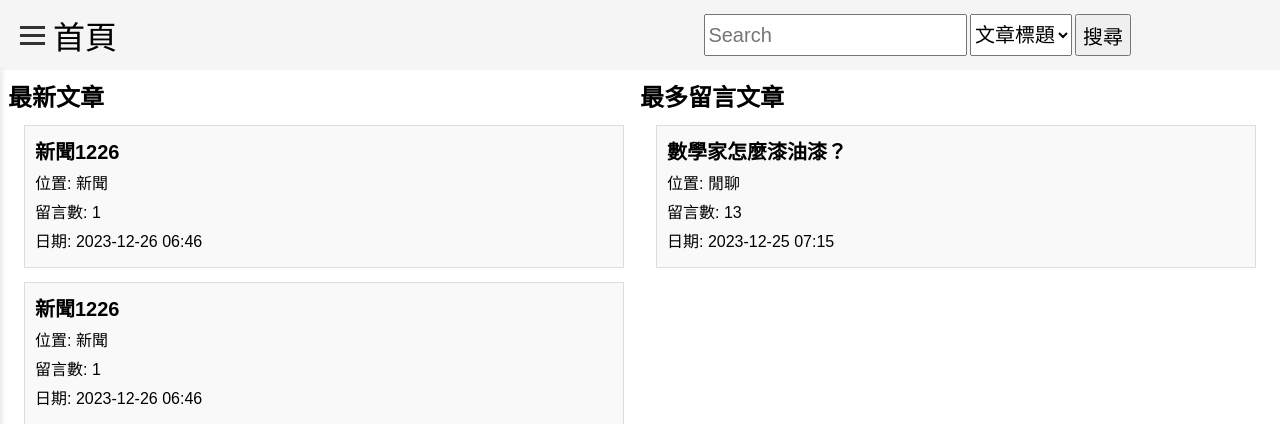
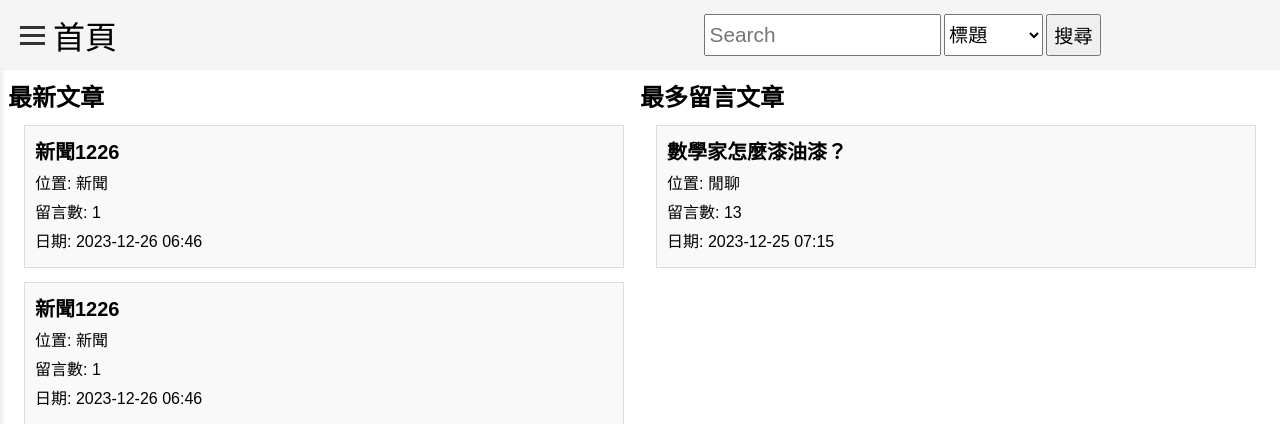
Before and after one commit to stanely317/little_project, a Flask app: page / in a window 1280 px wide. Shown: the top 424 px of the page. Run offline with Flask 3, Linux system fonts and the light colour scheme.

Commit message:
搜尋功能完成(但頁面還沒)

```diff
--- a/combine.py
+++ b/combine.py
@@ -103,6 +103,42 @@ def get_comments_from_article(id):
         })
     return data
 
+def search_for_sql(keywords, type):
+    conn = pyodbc.connect(connection_string)
+    cursor = conn.cursor()
+    query = ""
+    if type == '標題' or type == '內容':
+        query = f"SELECT * FROM 文章 WHERE {type} LIKE ?"
+    else:
+        query = f"SELECT * FROM 留言 WHERE {type} LIKE ?"
+
+    cursor.execute(query, ('%' + keywords + '%',))
+    # 獲取資料
+    rows = cursor.fetchall()
+    # 關閉連接
+    conn.close()
+    # 將資料回傳依照type給予對應欄位與key值
+    data = []
+    if type == '標題' or type == '內容':
+        for row in rows:
+            data.append({
+                'id' : row[0],
+                'title': row[1],
+                'content': row[2],
+                'date': row[3],
+                'category': row[4],
+                'comments': row[5],
+        })
+    else:
+        for row in rows:
+            data.append({
+                'comment_id' : row[0],
+                'article_id': row[1],
+                'article_comment': row[2],
+                'date': row[3]
+            })
+    return data
+
 @app.route('/data', methods=['GET', 'POST'])
 def data():
     if request.method == 'POST':
@@ -120,8 +156,15 @@ def data():
         data = get_data_from_sql()
         return jsonify(data)
 
-@app.route('/content', methods=['GET', 'POST'])
-def content():
+@app.route('/search/<string:keywords>/<string:type>', methods=['GET'])
+def search(keywords, type):
+    print(f"Keywords: {keywords}, Type: {type}", "before search DB")
+    result = search_for_sql(keywords, type)
+    print(result, "after searching and get data")
+    return jsonify(result)
+
+@app.route('/content/<int:article_id>', methods=['GET', 'POST'])
+def content(article_id):
     if request.method == 'POST':
     # 這是處理新增資料的邏輯
         data = request.get_json()
@@ -134,7 +177,7 @@ def content():
             return jsonify({'status': 'error', 'message': str(e)}), 500
     else:
         # 從請求路由接收文章ID
-        article_id = request.args.get('id')
+        # article_id = request.args.get('id')
         # 這是處理查詢資料的邏輯
         article = get_content_from_article(article_id)
         comment = get_comments_from_article(article_id)
@@ -154,8 +197,9 @@ def index():
 def chatpage():
     return render_template('chat.html')
 
-@app.route('/article')
-def article_page():
+@app.route('/article/<int:article_id>')
+def article_page(article_id):
+    print(article_id)
     return render_template('single_article.html');
 
 if __name__ == '__main__':
--- a/static/chat_sql.js
+++ b/static/chat_sql.js
@@ -4,9 +4,6 @@ fetch("/data")
   .then((data) => {
     const articleBlock = document.querySelector(".article_block");
     // 新增文章列表上方標題
-    let head = document.createElement("h2");
-    head.textContent = `> 文章列表`;
-    articleBlock.appendChild(head);
 
     data.forEach((row) => {
       // Create article div
@@ -16,7 +13,7 @@ fetch("/data")
       // 標題
       const h3 = document.createElement("h3");
       const link = document.createElement("a");
-      link.href = `/article?id=${row.id}`;
+      link.href = `/article/${row.id}`;
       link.textContent = row.title;
       h3.appendChild(link);
       articleDiv.appendChild(h3);
--- /dev/null
+++ b/static/search_sql.js
@@ -0,0 +1,17 @@
+document
+  .getElementById("search-form")
+  .addEventListener("submit", function (event) {
+    event.preventDefault();
+    const formData = new FormData(this);
+    const data = {};
+    formData.forEach((value, key) => (data[key] = value));
+    let search_string = `/search/${encodeURIComponent(data.keywords)}/${encodeURIComponent(data.type)}`
+    console.log(decodeURIComponent(search_string));
+    fetch(search_string)
+      .then((response) => response.json())
+      .then((data) => {
+        data.forEach((row) => {
+            console.log(row);
+        });
+      });
+  });
--- a/static/style.css
+++ b/static/style.css
@@ -142,18 +142,23 @@ a {
   /* 置右對齊 */
 }
 
-.search-bar input[type="text"] {
-  width: 45%;
-  /* padding: 5px; */
+.search-form {
+  display: flex;
+  width: 100%;
+}
+
+.search-bar > form input[type="text"] {
+  width: 40%;
+  padding: 0.2rem;
   /* margin: 0.15rem; */
-  font-size: 1.25rem;
+  font-size: 1.3rem;
   margin: 0.1rem;
 }
 
-.search-bar select,
-.search-bar button {
+.search-bar > form select,
+.search-bar > form input {
   /* padding: 5px; */
   /* margin: 0.15rem; */
-  font-size: 1.25rem;
+  font-size: 1.2rem;
   margin: 0.1rem;
 }
--- a/templates/home.html
+++ b/templates/home.html
@@ -19,13 +19,15 @@
         </div>
       </div>
       <div class="search-bar">
-        <input type="text" placeholder="Search" />
-        <select>
-          <option>文章標題</option>
-          <option>文章內容</option>
-          <option>留言</option>
-        </select>
-        <button>搜尋</button>
+        <form id="search-form" class="search-form">
+          <input type="text" name="keywords" placeholder="Search" />
+          <select name="type">
+            <option>標題</option>
+            <option>內容</option>
+            <option>留言內容</option>
+          </select>
+          <input type="submit" value="搜尋">
+        </form>
       </div>
     </div>
 
@@ -105,5 +107,6 @@
         }
       }
     </script>
+    <script src="../static/search_sql.js"></script>
   </body>
 </html>
--- a/templates/single_article.html
+++ b/templates/single_article.html
@@ -40,7 +40,7 @@
       </div>
       <div class="content" style="flex-direction: column; height: 100vh; align-items: center;">
         <div class="article_block" style="width: 85%;">
-          <h2>閒聊 > 文章</h2>
+          <!-- <h2>閒聊 > 文章</h2> -->
           <!-- 文章插入區域 -->
         </div>
         <div class="article_block" style="width: 70%;">
```
Also changed, not shown: static/article_comment.js (+14 -11 lines), templates/chat.html (+1 -21 lines).
